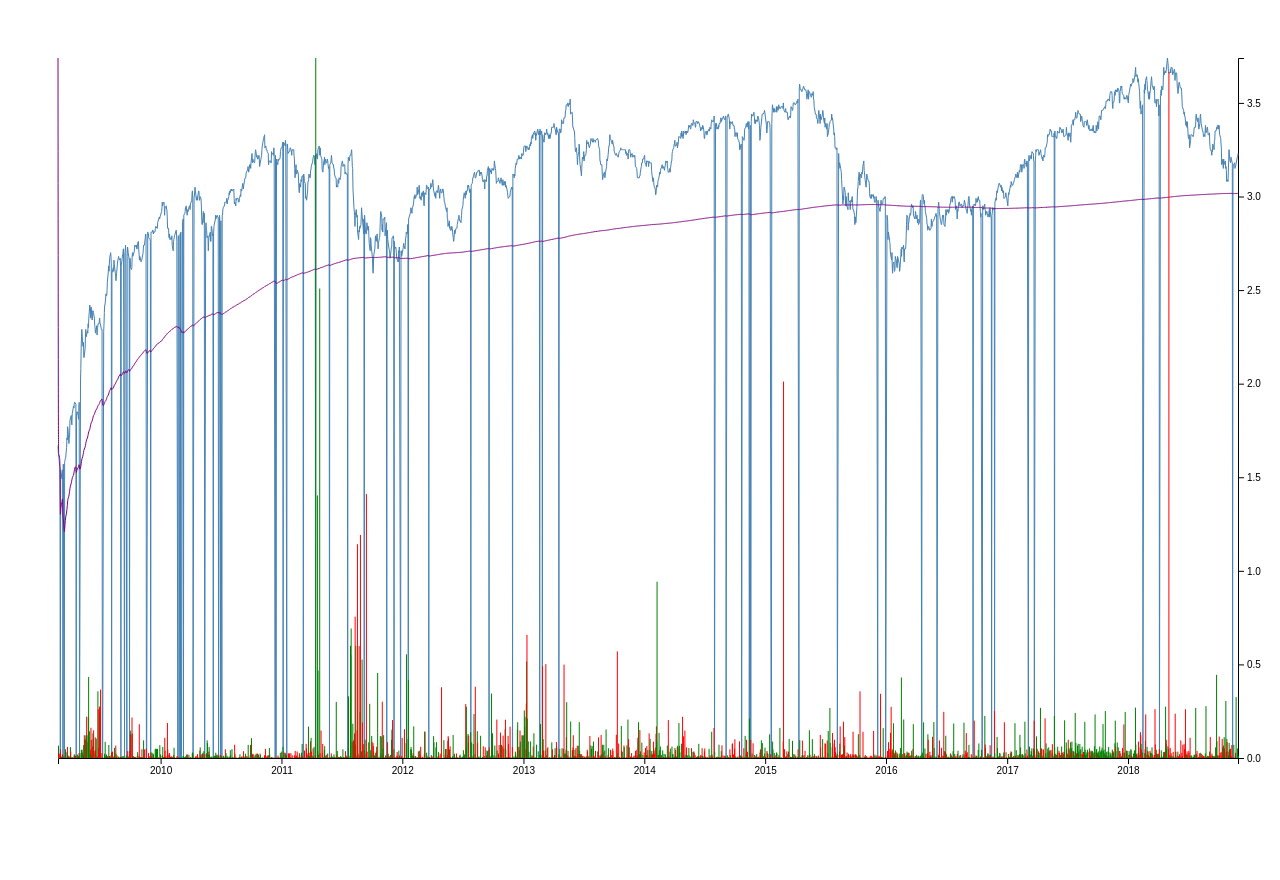
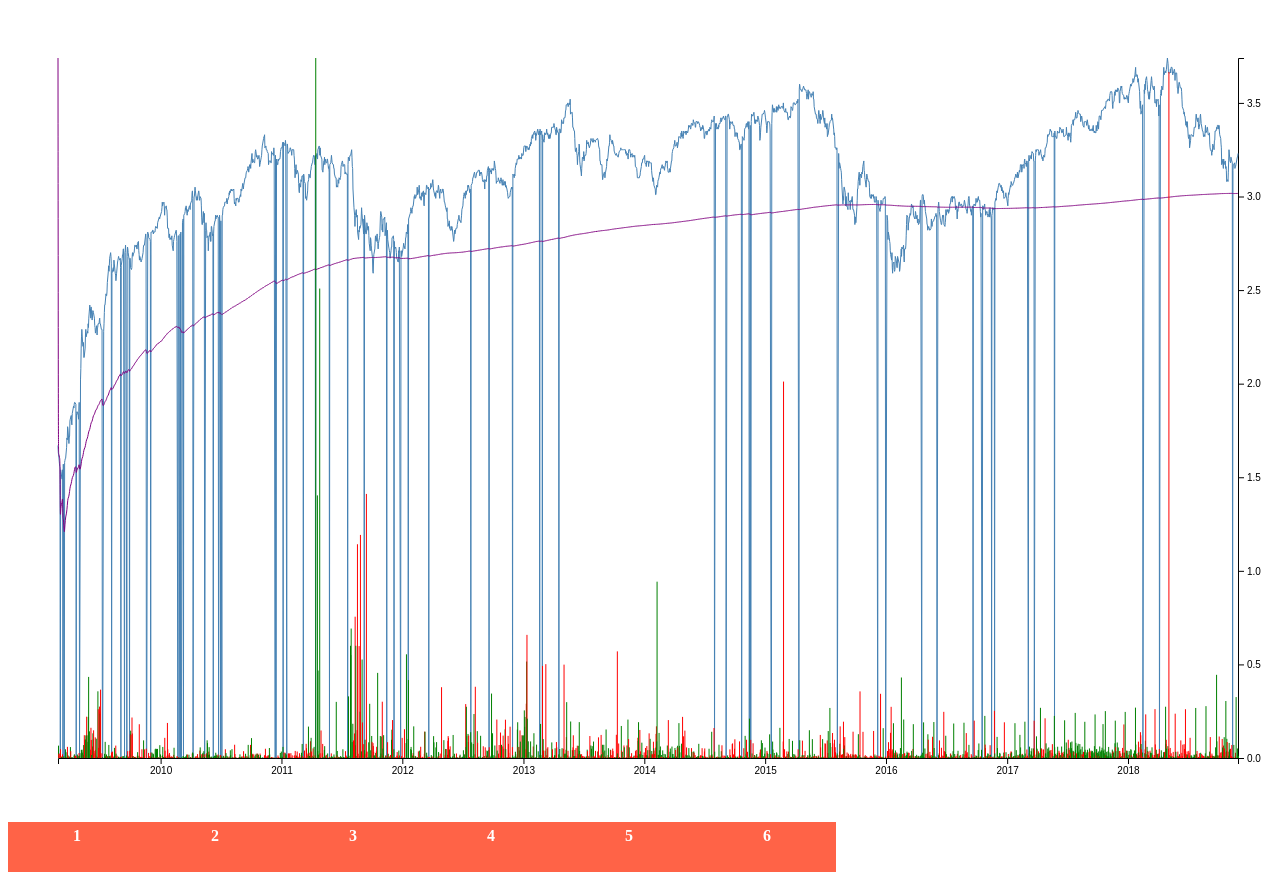
Before and after one commit to wentjun/d3-historical-prices, a website: page src/index.html in a window 1280 px wide. Before the commit the page ends 820 px from the top, so only its background shows below. Drawn offline with nearby package versions, Linux system fonts and the light colour scheme.

Commit message:
set filtering of date range
- filter to get data for this year on mouse click

```diff
--- a/src/chart.js
+++ b/src/chart.js
@@ -1,4 +1,3 @@
-/*
 const loadJson = (file, callback) => {
   const xobj = new XMLHttpRequest();
   xobj.overrideMimeType('application/json');
@@ -11,14 +10,14 @@ const loadJson = (file, callback) => {
   };
   xobj.send(null);
 };
-
-loadJson('./sti-full.json', text => {
+/*
+const getData = loadJson('./sti-full.json', text => {
   const data = JSON.parse(text);
   console.log(data);
 });
 */
 
-const loadChart = d3.json('sti-full.json').then(data => {
+const loadData = d3.json('sti-full.json').then(data => {
   const chartResultsData = data['chart']['result'][0];
   const quoteData = chartResultsData['indicators']['quote'][0];
 
@@ -32,7 +31,11 @@ const loadChart = d3.json('sti-full.json').then(data => {
   }));
 });
 
-loadChart.then(data => {
+loadData.then(data => {
+  renderChart(data);
+});
+
+const renderChart = data => {
   console.log(data);
   const margin = { top: 50, right: 50, bottom: 50, left: 50 };
   const width = window.innerWidth - margin.left - margin.right; // Use the window's width
@@ -255,4 +258,20 @@ loadChart.then(data => {
   /*
   svg.append('g').call(d3.axisLeft(yVolumeScale));
   */
-});
+};
+const setOneYear = () => {
+  loadData.then(data => {
+    const thisYearStartDateEpoch = new Date(
+      new Date().getFullYear(),
+      0,
+      1
+    ).valueOf();
+    console.log(thisYearStartDateEpoch);
+    data.map(row => (row['date'] = Math.floor(row['date'].getTime())));
+    const res = data.filter(row => {
+      if (row['date']) {
+        return row['date'] >= thisYearStartDateEpoch;
+      }
+    });
+  });
+};
--- a/src/index.html
+++ b/src/index.html
@@ -6,5 +6,13 @@
 </head>
 <body>
 <div id="chart"></div>
+<ul class="flex-container">
+  <li class="flex-item" onclick="setOneYear()">1</li>
+  <li class="flex-item">2</li>
+  <li class="flex-item">3</li>
+  <li class="flex-item">4</li>
+  <li class="flex-item">5</li>
+  <li class="flex-item">6</li>
+</ul>
 <script src="chart.js"></script>
 </body>
--- a/src/styles.css
+++ b/src/styles.css
@@ -0,0 +1,27 @@
+.flex-container {
+  padding: 0;
+  margin: 0;
+  list-style: none;
+
+  display: -webkit-box;
+  display: -moz-box;
+  display: -ms-flexbox;
+  display: -webkit-flex;
+  display: flex;
+
+  -webkit-flex-flow: row wrap;
+  justify-content: flex-start;
+}
+
+.flex-item {
+  background: tomato;
+  padding: 5px;
+  width: 10vw;
+  height: 5vh;
+  margin-top: 10px;
+
+  color: white;
+  font-weight: bold;
+  font-size: 1em;
+  text-align: center;
+}
```
